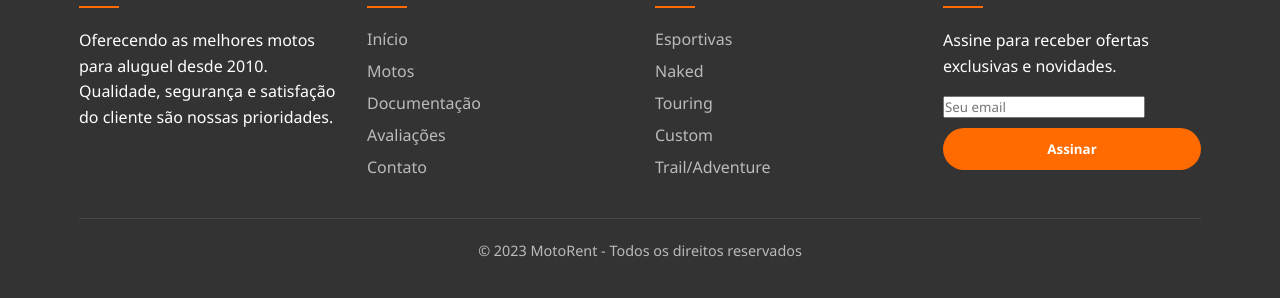
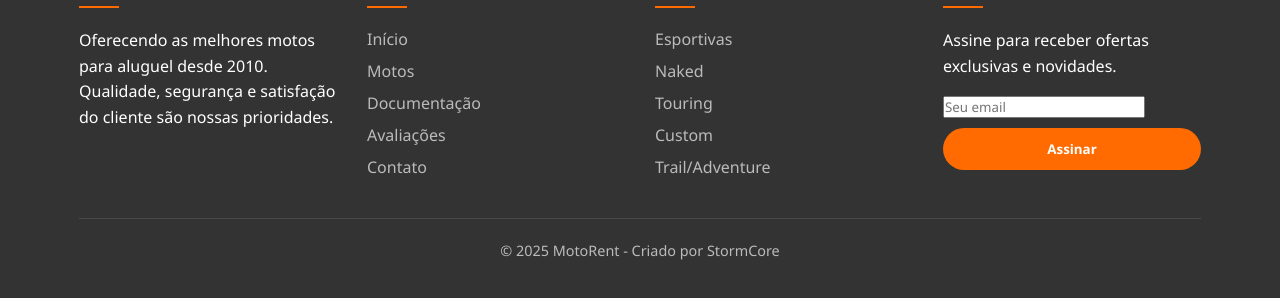
Before and after one commit to leonnsinho/Aluguel-motos-site, a plain HTML site: page index.html in a window 1280 px wide. Shown: the part 5656-5954 px from the top of the page. Drawn offline with Linux system fonts and the light colour scheme.

Commit message:
Add files via upload

```diff
--- a/index.html
+++ b/index.html
@@ -1370,7 +1370,7 @@
             </div>
 
             <div class="footer-bottom">
-                <p>&copy; 2023 MotoRent - Todos os direitos reservados</p>
+                <p>&copy; 2025 MotoRent - Criado por StormCore</p>
             </div>
         </div>
     </footer>
```
